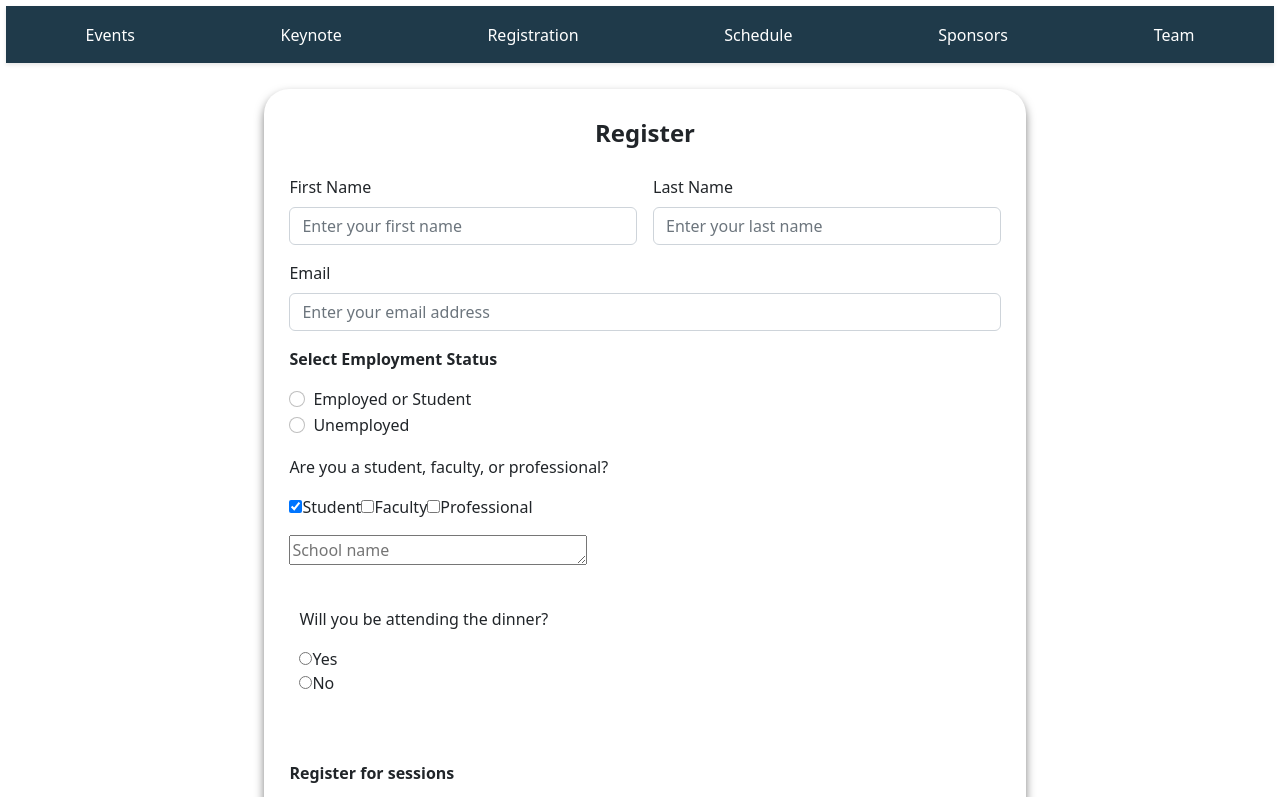
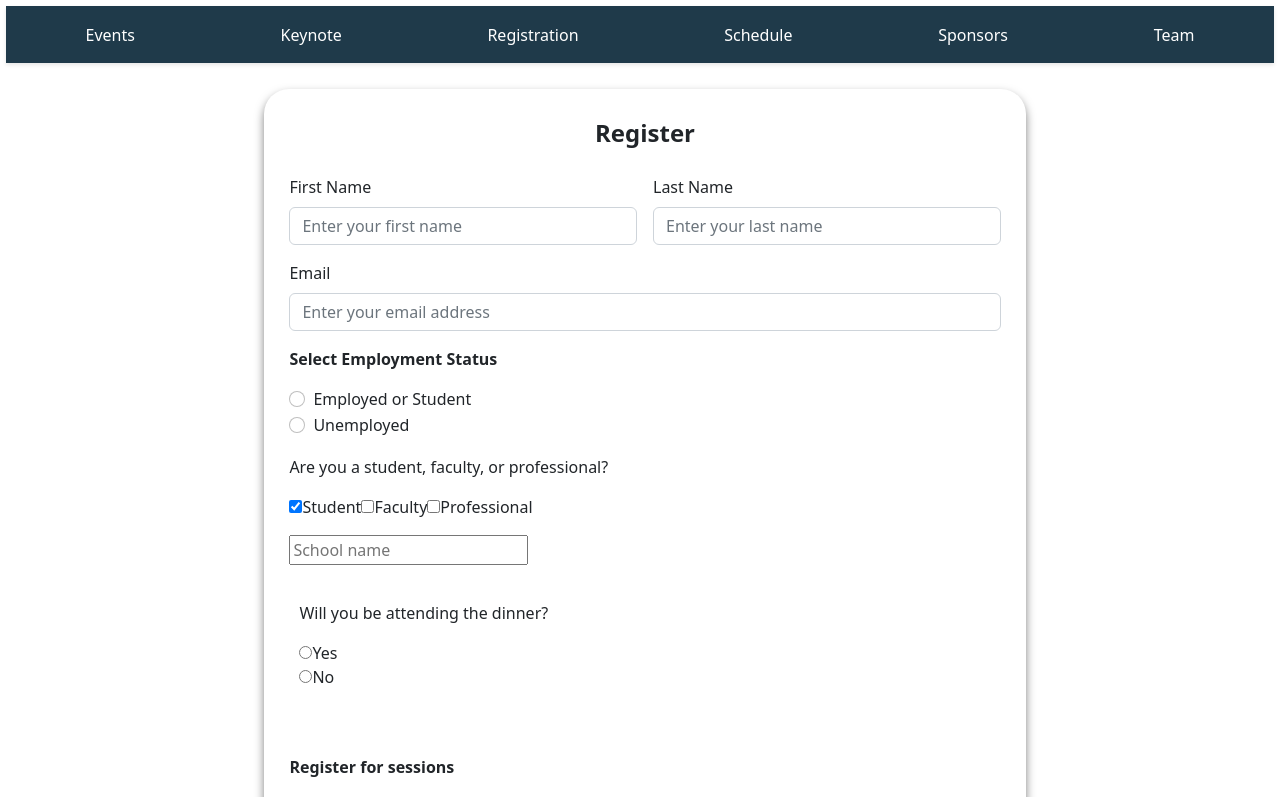
Before and after one commit to bbarclay28/328Project, an Angular app: page /registration in a window 1280 px wide. Shown: the top 797 px of the page. Built offline with nearby package versions, Linux system fonts and the light colour scheme.

Commit message:
changed text area to input text

```diff
--- a/src/app/registration/registration.component.html
+++ b/src/app/registration/registration.component.html
@@ -96,7 +96,7 @@
 
       </div>
       <div class="school-text" *ngIf = "title">
-        <textarea rows="1" cols="30" placeholder="School name"></textarea>
+        <input type="text" placeholder="School name">
       </div>
 
       <!--Dinner Attendance radio button-->
```
